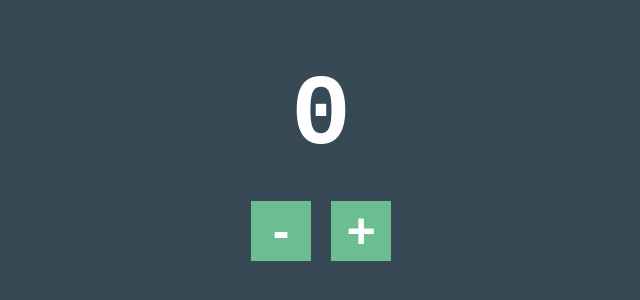
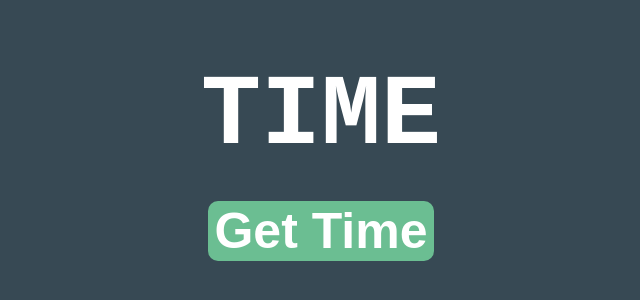
Before and after one commit to TianaVermeulen/ReactPart3, a React (Create React App) app: page / in a window 1280 px wide. Shown: the part 120-420 px from the top of the page, without its empty margins (319-959 px from the left). Built offline with nearby package versions, Linux system fonts and the light colour scheme.

Commit message:
React Hook Practice Start file

```diff
--- a/public/index.html
+++ b/public/index.html
@@ -2,10 +2,6 @@
 <html lang="en">
   <head>
     <title>React App</title>
-    <link
-      rel="stylesheet"
-      href="https://fonts.googleapis.com/css?family=Source+Sans+Pro:200,300"
-    />
     <link rel="stylesheet" href="styles.css" />
   </head>
 
--- a/public/styles.css
+++ b/public/styles.css
@@ -17,10 +17,11 @@
 }
 
 button {
-  display: inline-block;
+  display: inline;
   background-color: #6bbe92;
   border: 0;
-  width: 60px;
+  border-radius: 10px;
+  box-shadow: 5px;
   margin: 10px;
   text-align: center;
   color: #fff;
--- a/src/components/App.jsx
+++ b/src/components/App.jsx
@@ -1,22 +1,10 @@
 import React from "react";
-import { useState } from "react";
 
 function App() {
-  const [count, setCount] = useState(0);
-
-  function increase() {
-    setCount(count + 1);
-  };
-
-  function decrease() {
-    setCount(count - 1);
-  };
-
   return (
     <div className="container">
-      <h1>{count}</h1>
-      <button onClick={decrease}>-</button>
-      <button onClick={increase}>+</button>
+      <h1>TIME</h1>
+      <button>Get Time</button>
     </div>
   );
 }
--- a/src/index.js
+++ b/src/index.js
@@ -1,8 +1,22 @@
 import React from "react";
 import ReactDOM from "react-dom";
-import App from "./components/App"
+import App from "./components/App";
 
-ReactDOM.render(
-  <App />,
-  document.getElementById("root")
-);
+ReactDOM.render(<App />, document.getElementById("root"));
+
+//Challenge:
+//1. Given that you can get the current time using:
+let time = new Date().toLocaleTimeString();
+console.log(time);
+//Show the latest time in the <h1> when the Get Time button
+//is pressed.
+
+//2. Given that you can get code to be called every second
+//using the setInterval method.
+//Can you get the time in your <h1> to update every second?
+
+//e.g. uncomment the code below to see Hey printed every second.
+// function sayHi() {
+//   console.log("Hey");
+// }
+// setInterval(sayHi, 1000);
```
